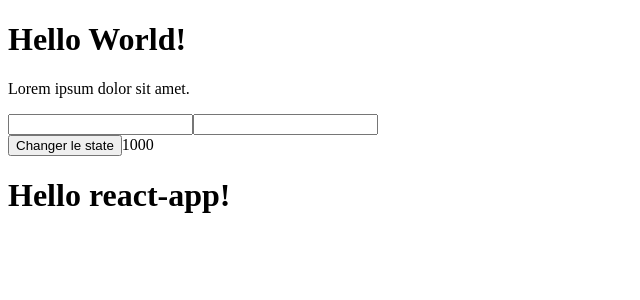
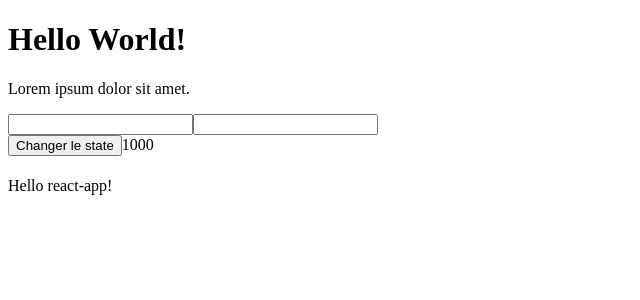
Before and after one commit to thecoderush/React-de-A-Z, a React (Create React App) app in the folder React-Learning/react-app/: page / in a window 1280 px wide. Shown: the top 300 px of the page, without its empty margins (0-640 px from the left). Built offline with nearby package versions, Linux system fonts and the light colour scheme.

Commit message:
Add useState to parent node App.js

```diff
--- a/React-Learning/react-app/src/App.js
+++ b/React-Learning/react-app/src/App.js
@@ -1,12 +1,25 @@
+import {useState} from 'react';
 import Random from "./Random.js";
 import Title from "./Title.js";
 
 function App() {
+
+
+  const [myState, setmyState] = useState("Hello react-app!")
+  console.log(useState)
+  console.log(useState("Hello react-app!"));
+  console.log(myState);
+
   return (
     <div className="App">
       <Title />
       <Random />
+      {myState}
     </div>
+  );
+}
+
+export default App;
 
   //  return React.createElement(
   //   'div',
@@ -14,7 +27,3 @@ function App() {
   //   React.createElement('h1', null, 'Hello World!'
   //   )
   //    )
-);
-}
-
-export default App;
--- a/React-Learning/react-app/src/Item.js
+++ b/React-Learning/react-app/src/Item.js
@@ -1,6 +1,6 @@
 function Item() {
     return (
-        <h1>Hello react-app!</h1>
+        <h1></h1>
     )
 }
 
```
